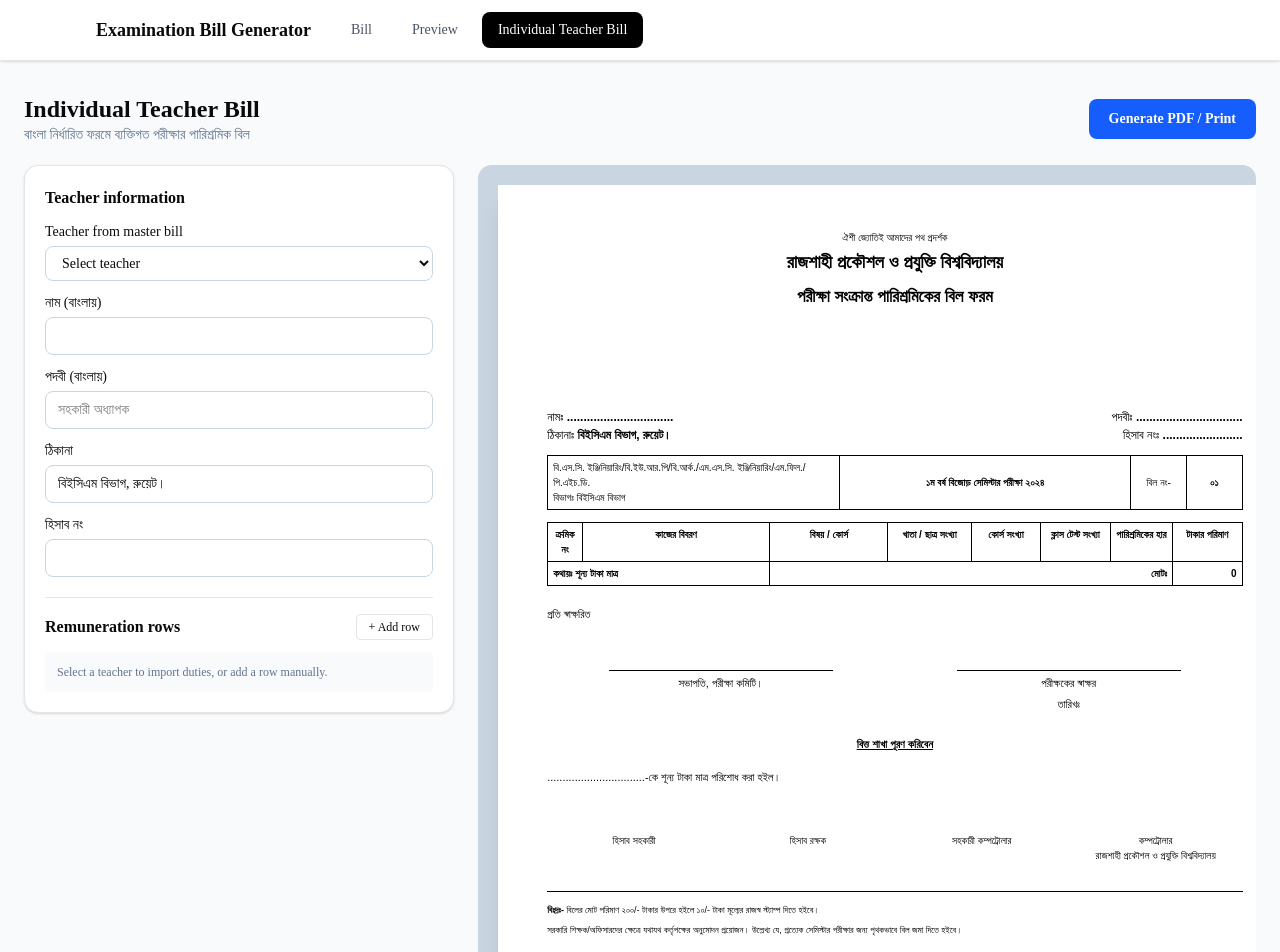
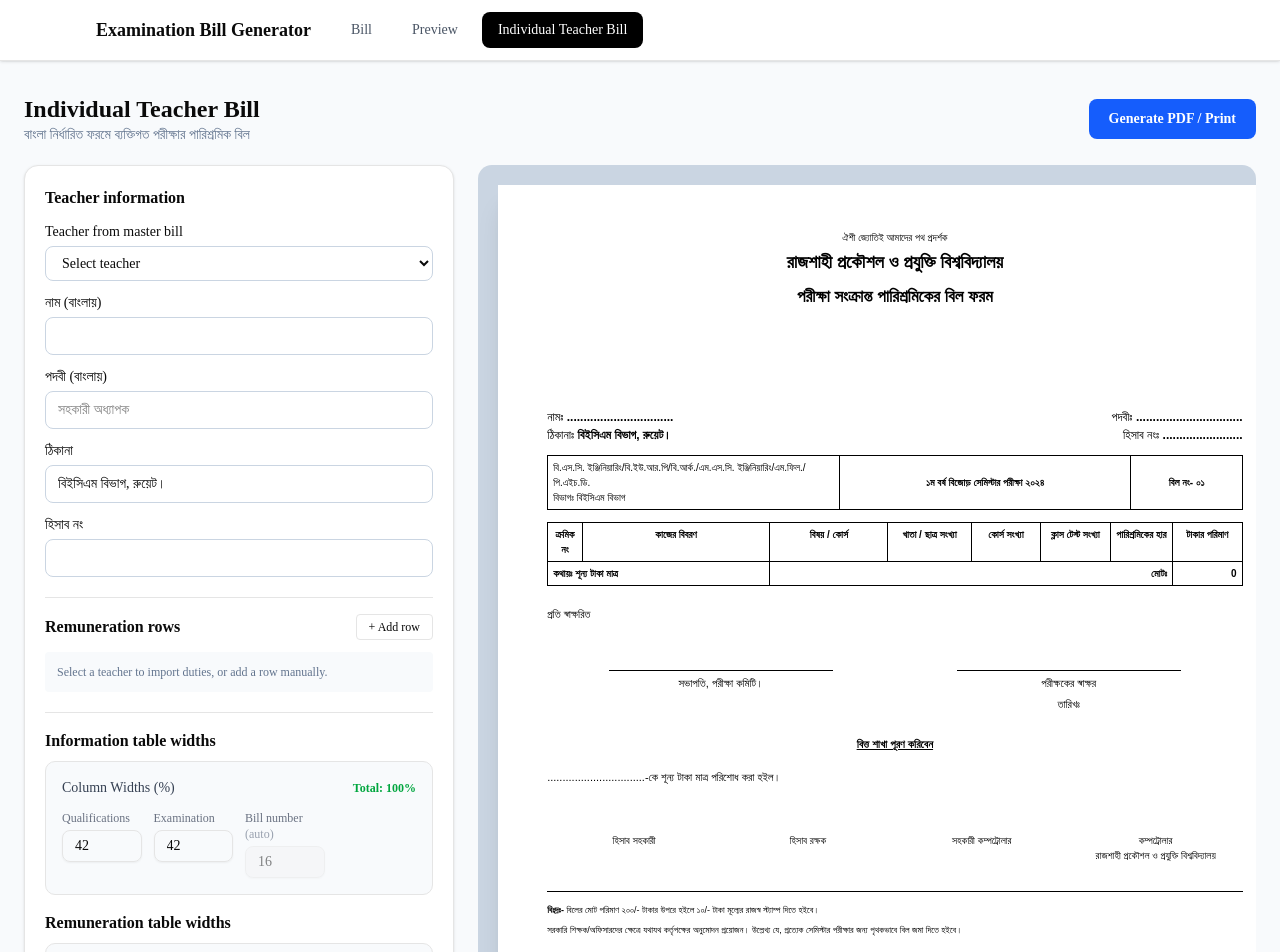
Before and after one commit to faruquece48/ruet-bill-generator, a Next.js app: page /bills/individual in a window 1280 px wide. Shown: the top 952 px of the page. Built offline with nearby package versions, Linux system fonts and the light colour scheme.

Commit message:
Updated RUET bill generator features

```diff
--- a/app/bills/individual/page.tsx
+++ b/app/bills/individual/page.tsx
@@ -4,6 +4,8 @@
 import { emptyBill } from "../create/components/emptyBill";
 import type { ExaminationBillData } from "../create/components/types";
 import { loadCurrentWork } from "@/lib/storage/draft";
+import ColumnWidthEditor from "../preview/components/ColumnWidthEditor";
+import type { ColumnWidths } from "../create/components/types";
 import {
   amountInBanglaWords,
   collectTeacherNames,
@@ -26,6 +28,8 @@
   const [addressBangla, setAddressBangla] = useState("বিইসিএম বিভাগ, রুয়েট।");
   const [accountNumber, setAccountNumber] = useState("");
   const [rows, setRows] = useState<IndividualBillRow[]>([]);
+  const [metaWidths, setMetaWidths] = useState<ColumnWidths>({ qualifications: 42, examination: 42, billNumber: 16 });
+  const [tableWidths, setTableWidths] = useState<ColumnWidths>({ serial: 5, description: 27, course: 17, quantity: 12, courseCount: 10, classTestCount: 10, rate: 9, amount: 10 });
 
   useEffect(() => {
     const saved = loadCurrentWork();
@@ -93,6 +97,10 @@
                 </div>
               ))}
             </div>
+            <div className="space-y-4 border-t pt-4">
+              <div><h2 className="mb-2 font-semibold">Information table widths</h2><ColumnWidthEditor widths={metaWidths} setWidths={setMetaWidths} labels={{ qualifications: "Qualifications", examination: "Examination", billNumber: "Bill number" }} /></div>
+              <div><h2 className="mb-2 font-semibold">Remuneration table widths</h2><ColumnWidthEditor widths={tableWidths} setWidths={setTableWidths} labels={{ serial: "Serial", description: "Description", course: "Course", quantity: "Scripts/students", courseCount: "Courses", classTestCount: "Class tests", rate: "Rate", amount: "Amount" }} /></div>
+            </div>
           </section>
 
           <section className="preview-shell overflow-auto rounded-xl bg-slate-300 p-5">
@@ -103,10 +111,10 @@
                 <h1 className="mt-2 text-[17px] font-bold">পরীক্ষা সংক্রান্ত পারিশ্রমিকের বিল ফরম</h1>
               </header>
               <div className="teacher-info grid grid-cols-2 text-[12px]"><div><p>নামঃ <span className="font-semibold">{nameBangla || "................................"}</span></p><p>ঠিকানাঃ <span className="font-semibold">{addressBangla}</span></p></div><div className="text-right"><p>পদবীঃ <span className="font-semibold">{designationBangla || "................................"}</span></p><p>হিসাব নংঃ <span className="font-semibold">{accountNumber || "........................"}</span></p></div></div>
-              <table className="bill-meta w-full table-fixed border-collapse text-[10px]"><tbody><tr><td className="w-[42%] align-top">{degreeOptions.map((degree, index) => <span key={degree.key} className={selectedDegreeKey && selectedDegreeKey !== degree.key ? "line-through" : undefined}>{index > 0 ? "/" : ""}{degree.label}</span>)}<br/><span>বিভাগঃ বিইসিএম বিভাগ</span></td><td className="w-[42%] text-center font-bold">{examTitle}</td><td className="w-[8%] text-center">বিল নং-</td><td className="w-[8%] text-center font-bold">{toBengaliDigits(bill.billInfo.billNo || "০১")}</td></tr></tbody></table>
+              <table className="bill-meta w-full table-fixed border-collapse text-[10px]"><colgroup><col style={{ width: `${metaWidths.qualifications}%` }}/><col style={{ width: `${metaWidths.examination}%` }}/><col style={{ width: `${metaWidths.billNumber}%` }}/></colgroup><tbody><tr><td className="align-top">{degreeOptions.map((degree, index) => <span key={degree.key} className={selectedDegreeKey && selectedDegreeKey !== degree.key ? "line-through" : undefined}>{index > 0 ? "/" : ""}{degree.label}</span>)}<br/><span>বিভাগঃ বিইসিএম বিভাগ</span></td><td className="text-center font-bold">{examTitle}</td><td className="text-center font-bold">বিল নং- {toBengaliDigits(bill.billInfo.billNo || "০১")}</td></tr></tbody></table>
 
               <table className="bill-table w-full table-fixed border-collapse text-[10px]">
-                <colgroup><col className="w-[5%]"/><col className="w-[27%]"/><col className="w-[17%]"/><col className="w-[12%]"/><col className="w-[10%]"/><col className="w-[10%]"/><col className="w-[9%]"/><col className="w-[10%]"/></colgroup>
+                <colgroup><col style={{ width: `${tableWidths.serial}%` }}/><col style={{ width: `${tableWidths.description}%` }}/><col style={{ width: `${tableWidths.course}%` }}/><col style={{ width: `${tableWidths.quantity}%` }}/><col style={{ width: `${tableWidths.courseCount}%` }}/><col style={{ width: `${tableWidths.classTestCount}%` }}/><col style={{ width: `${tableWidths.rate}%` }}/><col style={{ width: `${tableWidths.amount}%` }}/></colgroup>
                 <thead><tr><th>ক্রমিক নং</th><th>কাজের বিবরণ</th><th>বিষয় / কোর্স</th><th>খাতা / ছাত্র সংখ্যা</th><th>কোর্স সংখ্যা</th><th>ক্লাস টেস্ট সংখ্যা</th><th>পারিশ্রমিকের হার</th><th>টাকার পরিমাণ</th></tr></thead>
                 <tbody>{rows.map((row, index) => <tr key={row.id}><td className="text-center">{index + 1}।</td><td>{row.description || "—"}</td><td className="text-center">{row.course || "—"}</td><td className="text-center">{row.quantity || "—"}</td><td className="text-center">{row.courseCount || "—"}</td><td className="text-center">{row.classTestCount || "—"}</td><td className="text-right">{row.rate || "—"}</td><td className="text-right">{rowAmount(row).toLocaleString("en-BD")}</td></tr>)}</tbody>
                 <tfoot><tr><td colSpan={2} className="font-semibold">কথায়ঃ {amountInBanglaWords(total)} টাকা মাত্র</td><td colSpan={5} className="text-right font-semibold">মোটঃ</td><td className="text-right font-bold">{total.toLocaleString("en-BD")}</td></tr></tfoot>
```
